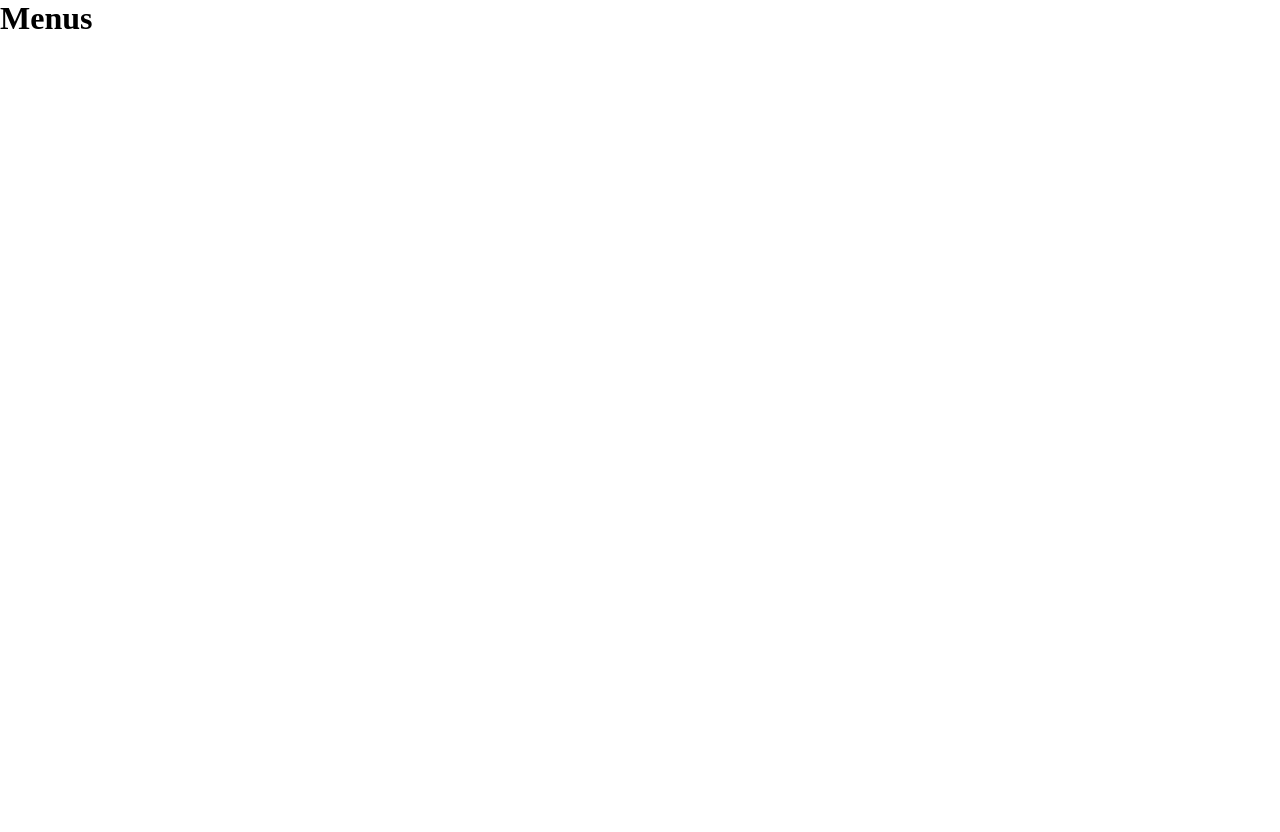
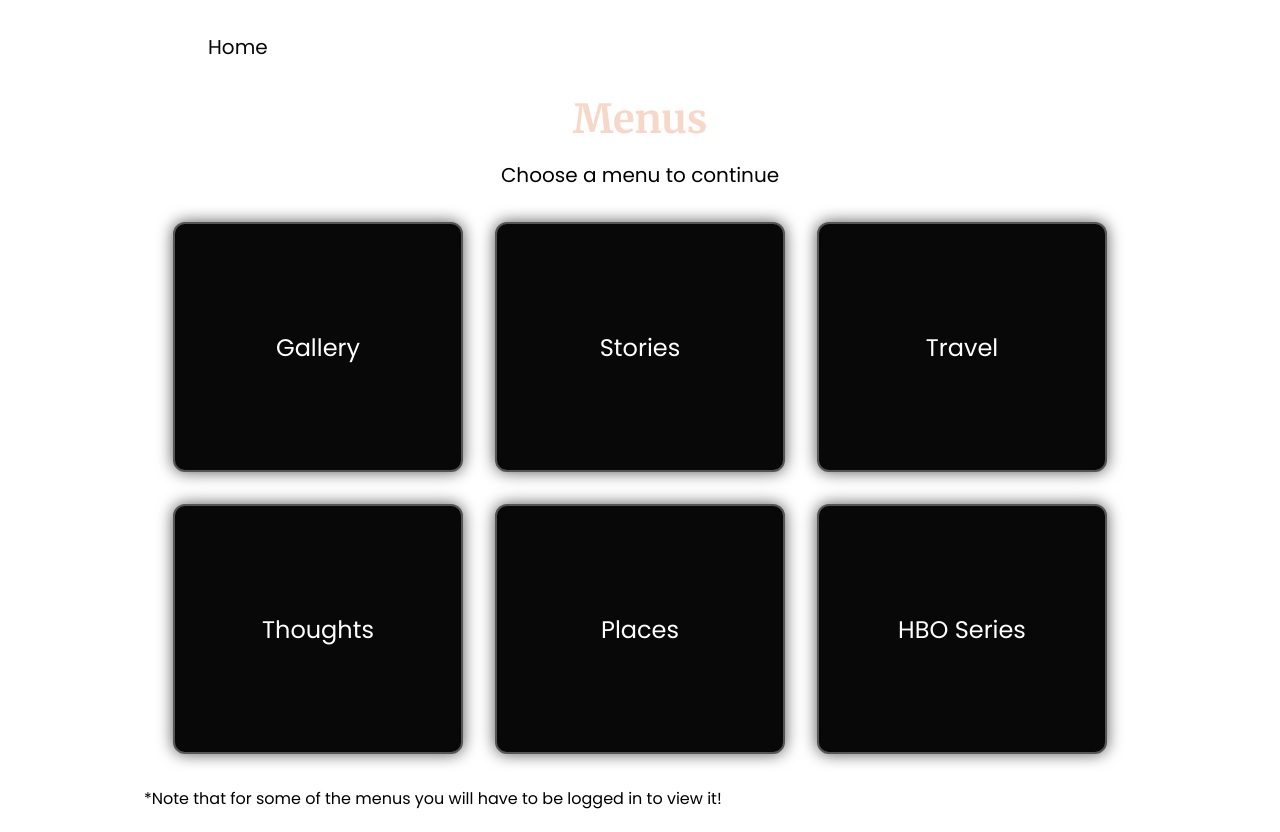
Before and after one commit to JaniBT/3okos-chernobil, a React (Vite) app in the folder client/: page /menus in a window 1280 px wide. Before the commit the page ends 800 px from the top, so only its background shows below. Built offline with nearby package versions, Linux system fonts and the light colour scheme.

Commit message:
update-menus
Created: MenuCards for components

Updated: index.css -clr-grey, Menus.css and Menus,jsx

```diff
--- a/client/src/Pages/Menus.css
+++ b/client/src/Pages/Menus.css
@@ -1,4 +1,99 @@
-.menus-container{
-    width: 100%;
-    background: #555555;
+.menus-container {
+  width: 80%;
+  height: 100dvh;
+  margin-inline: auto;
+  transition: all 0.5s ease;
+  /* border: 1px solid red; only for developing */
+  /* overflow: hidden; only in wide screen */
 }
+
+.menus-home-link {
+  margin-left: 5rem;
+  margin-block: 2rem;
+  font-size: 20px;
+}
+
+.menus-home-link nav a {
+  color: var(--clr-black);
+  text-decoration: none;
+  font-family: var(--ff-poppins);
+  font-size: 1.25rem;
+  position: relative;
+}
+
+.menus-home-link nav a::after {
+  content: "";
+  position: absolute;
+  left: 0;
+  bottom: -2px;
+  width: 0%;
+  height: 2px;
+  user-select: none;
+  background-color: var(--clr-black);
+  opacity: 0;
+  transition: all 0.3s ease;
+}
+
+.menus-home-link nav a:hover::after {
+  opacity: 1;
+  width: 100%;
+}
+
+.menus-container h1 {
+  text-align: center;
+  color: var(--clr-skin);
+  font-family: var(--ff-merriweather);
+  font-size: 40px;
+}
+
+.menusChoose {
+  margin-block: 1rem;
+  text-align: center;
+  font-family: var(--ff-poppins);
+  font-size: 20px;
+}
+
+.menuSection{
+    user-select: none;
+}
+
+.menuCards {
+  display: flex;
+  flex-wrap: wrap;
+  justify-content: center;
+  align-items: center;
+  filter: drop-shadow(0 0 0.5rem var(--clr-grey));
+}
+
+.menuCard {
+  width: 290px;
+  height: 250px;
+  margin: 3rem;
+  padding: 1rem;
+  border-radius: 12px;
+  margin: 1rem;
+  border: 2px solid var(--clr-grey);
+  background: var(--clr-black);
+}
+
+.cardLink {
+  display: flex;
+  justify-content: center;
+  align-items: center;
+  height: 100%;
+}
+
+.cardLink a {
+  display: block;
+  font-weight: 400;
+  color: #fff;
+  text-decoration: none;
+  font-family: var(--ff-poppins);
+  font-size: 24px;
+}
+
+.menuNote {
+    margin: 1rem;
+  font-family: var(--ff-poppins);
+  font-size: 16;
+}
--- a/client/src/Pages/Menus.jsx
+++ b/client/src/Pages/Menus.jsx
@@ -1,17 +1,27 @@
-// import { useState } from "react";
-import { useTranslation } from "react-i18next";
+import React from "react"
+import { Link } from "react-router-dom"
+import { useTranslation } from "react-i18next"
+import MenuCard from "../components/MenuCard"
+import "./Menus.css"
 
 const Menus = () => {
+  const { t } = useTranslation()
 
-    const { t } = useTranslation();
-
-    return(
+  return (
     <>
-        <div className="menus-container">
-            <h1>{t("menusHeading")}</h1>
-        </div>
+      <div className="menus-container">
+        <header className="menus-home-link">
+          <nav>
+            <Link to="/">{t("nav_one")}</Link>
+          </nav>
+        </header>
+        <h1>{t("menusHeading")}</h1>
+        <p className="menusChoose">{t("menusChoose")}</p>
+        <MenuCard />
+        <p className="menuNote">{t("menuNote")}</p>
+      </div>
     </>
-    );
+  )
 }
 
 export default Menus
--- /dev/null
+++ b/client/src/components/MenuCard.jsx
@@ -0,0 +1,53 @@
+import React from "react"
+import { Link } from "react-router-dom"
+import { useTranslation } from "react-i18next"
+
+const Menu = () => {
+  const { t } = useTranslation()
+
+  return (
+    <div>
+      <section className="menuSection">
+        <div className="menuCards">
+          <div className="menuCard">
+            <h2 className="cardLink">
+              <Link to="/">{t("menuGallery")}</Link>
+            </h2>
+          </div>
+          <div className="menuCard">
+            <h2 className="cardLink">
+              <Link to="/">{t("menuStories")}</Link>
+            </h2>
+          </div>
+          <div className="menuCard">
+            <h2 className="cardLink">
+              <Link to="/">{t("menuTravel")}</Link>
+            </h2>
+          </div>
+        </div>
+      </section>
+
+      <section className="menuSection">
+        <div className="menuCards">
+          <div className="menuCard">
+            <h2 className="cardLink">
+              <Link to="/">{t("menuThoughts")}</Link>
+            </h2>
+          </div>
+          <div className="menuCard">
+            <h2 className="cardLink">
+              <Link to="/">{t("menuPlaces")}</Link>
+            </h2>
+          </div>
+          <div className="menuCard">
+            <h2 className="cardLink">
+              <Link to="/">{t("menuHBO")}</Link>
+            </h2>
+          </div>
+        </div>
+      </section>
+    </div>
+  )
+}
+
+export default Menu
--- a/client/src/index.css
+++ b/client/src/index.css
@@ -12,7 +12,7 @@
     --clr-white: #f4f6fe;
     --clr-black: #080808;
     --clr-skin: #f7d7c8;
-
+    --clr-grey: #555555;
 }
 
 ::selection {
```
